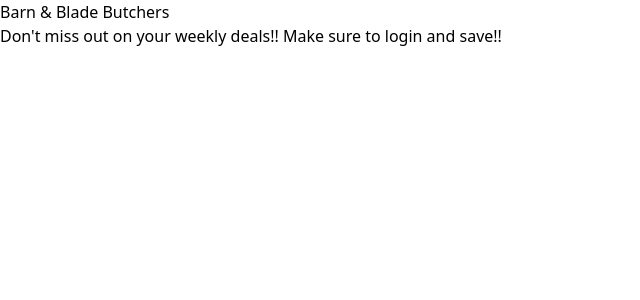
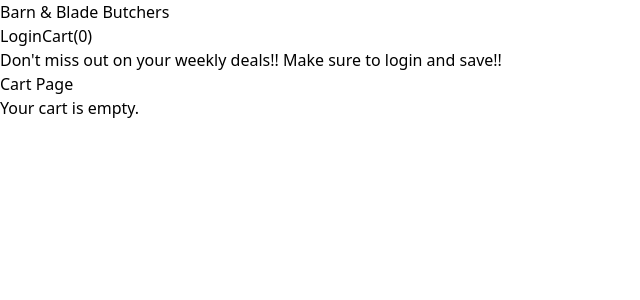
Before and after one commit to Csolly89/ReactButcher, a React (Vite) app: page /Cart in a window 1280 px wide. Shown: the top 300 px of the page, without its empty margins (0-640 px from the left). Built offline with nearby package versions, Linux system fonts and the light colour scheme; a web font is replaced by a local one.

Commit message:
basic addToCart added

```diff
--- a/src/App.tsx
+++ b/src/App.tsx
@@ -1,4 +1,5 @@
-import { BrowserRouter as Router, Route, Routes , useLocation} from 'react-router-dom';
+import { BrowserRouter as Router, Route, Routes } from 'react-router-dom';
+import { useState } from 'react';
 
 import Hero from './components/Hero';
 import HeroNav from './components/HeroNav';
@@ -10,15 +11,28 @@
 import CategoryPage from './pages/Categories';
 import Login from './pages/Login';
 import SingleItem from './pages/Singleitem';
+import Cart from './pages/Cart';
+
+export interface CartItem {
+  id: string;
+  name: string;
+  price: number;
+  breeds?: string[];
+  // Add any other properties your items might have
+}
 
 function App() {
-  // const location = useLocation();
-  // const currentUrl = location.pathname;
+  const [cart, setCart] = useState<CartItem[]>([]);
+
+  // Function to add an item to the cart
+  const addToCart = (item: CartItem) => {
+    setCart((prevCart) => [...prevCart, item]);
+  };
 
   return (
     <Router>
       <main>
-        <HeroNav />
+        <HeroNav cartLength={cart.length} />
         <Notification />
         <div className='mt-[6rem]'>
           <Routes>
@@ -27,9 +41,10 @@
             <Route path="/Specials" element={<Specials />} />
             <Route path="/Products" element={<Products />} />
             <Route path="/Products/:categoryName" element ={<CategoryPage />} />
-            <Route path="/products/cuts/:cutId" element={<SingleItem />} />
+            <Route path="/Products/Cuts/:cutId" element={<SingleItem addToCart={addToCart}/>} />
             <Route path="/Contact" element={<Contact />} />
             <Route path="/Login" element={<Login />} />
+            <Route path="/Cart" element={<Cart cart={cart} />} />
           </Routes>
         </div>
       </main>
--- a/src/components/HeroNav.tsx
+++ b/src/components/HeroNav.tsx
@@ -18,7 +18,11 @@
         path: "/Contact",
     },
 ];
-function HeroNav() {
+interface HeroNavProps {
+    cartLength: number;
+    }
+
+const HeroNav: React.FC<HeroNavProps> = ({ cartLength }) => {
     const location = useLocation()
     const currentUrl = location.pathname
 
@@ -33,10 +37,15 @@
                         ))}
                     </div>
                     <Link to={'/Login'} className='font-Body mr-10'>Login</Link>
+                    <Link to={'/Cart'} className='font-Body mr-10'>Cart({cartLength})</Link>
                 </div>
             ) : (
-                <div className='hidden w-screen h-14 items-center md:flex flex-row justify-center text-center bg-background-50 fixed top-0'>
-                    <Link to={'/'} className='font-Title text-5xl text-text-950'>Barn & Blade Butchers</Link>
+                <div className='w-full h-14 md:flex flex-row bg-background-50 fixed top-0'>
+                    <Link to={'/'} className='font-Title text-5xl text-text-950 text-center'>Barn & Blade Butchers</Link>
+                    <div>
+                        <Link to={'/Login'} className='font-Body text-text-950 '>Login</Link>
+                        <Link to={'/Cart'} className='font-Body text-text-950 '>Cart({cartLength})</Link>
+                    </div>
                 </div>
             )}
         </div>
--- /dev/null
+++ b/src/pages/Cart.tsx
@@ -0,0 +1,30 @@
+import { CartItem } from "../App";
+
+interface CartProps {
+    cart: CartItem[];
+}
+
+const Cart: React.FC<CartProps> = ({ cart }) => {
+    return (
+        <div>
+            <h1>Cart Page</h1>
+            {cart.length > 0 ? (
+                <ul>
+                    {cart.map((item, index) => (
+                        <li key={index}>
+                            <h2>{item.name}</h2>
+                            <p>Price: ${item.price.toFixed(2)}</p>
+                            {item.breeds && item.breeds.length > 0 && (
+                                <p>Breeds: {item.breeds.join(", ")}</p>
+                            )}
+                        </li>
+                    ))}
+                </ul>
+            ) : (
+                <p>Your cart is empty.</p>
+            )}
+        </div>
+    );
+};
+
+export default Cart;
--- a/src/pages/Categories.tsx
+++ b/src/pages/Categories.tsx
@@ -18,7 +18,7 @@
             <h2>Cuts</h2>
             <ul>
                 {category.cuts.map(cut => (
-                    <Link to={`/products/cuts/${cut.id}`} key={cut.name}>
+                    <Link to={`/Products/Cuts/${cut.id}`} key={cut.name}>
                         <h3>{cut.name}</h3>
                         <p>{cut.description}</p>
                         <p>Price: ${cut.price.toFixed(2)}</p>
--- a/src/pages/Singleitem.tsx
+++ b/src/pages/Singleitem.tsx
@@ -1,37 +1,45 @@
 import { useParams } from 'react-router-dom';
-import { categories } from '../data'; // Adjust the path as necessary
+import { categories } from '../data'
+import { CartItem } from '../App';
+interface SingleItemProps {
+    addToCart: (item: CartItem) => void;
+}
 
-function SingleItem() {
+const SingleItem: React.FC<SingleItemProps> = ({ addToCart }) => {
     const { cutId } = useParams<{ cutId?: string }>();
-
+    // Validation check to make TypeScript happy
     if (!cutId) {
         return <div>Cut ID is missing</div>;
     }
-
     // Convert cutId to a number
     const cutIdNumber = parseInt(cutId, 10);
-
     if (isNaN(cutIdNumber)) {
         return <div>Invalid Cut ID</div>;
     }
-
     // Find the cut based on cutId
     let cut = null;
     for (const category of categories) {
         cut = category.cuts.find(cut => cut.id === cutIdNumber);
         if (cut) break;
     }
-
     // Render a message if the cut is not found
     if (!cut) {
         return <div>Cut not found</div>;
     }
+
+    const cartItem: CartItem = {
+        id: cut.id.toString(), // Assuming cut.id is a number, convert to string if needed
+        name: cut.name,
+        price: cut.price,
+        ...(cut.breeds && cut.breeds.length > 0 && { breeds: cut.breeds })
+    };
 
     return (
         <div>
             <h1>{cut.name}</h1>
             <p>{cut.description}</p>
             <p>Price: ${cut.price.toFixed(2)}</p>
+            <button onClick={() => addToCart(cartItem)}>Add to cart</button>
             {cut.breeds && cut.breeds.length > 0 && (
                 <div>
                     <h2>Available Breeds</h2>
```
